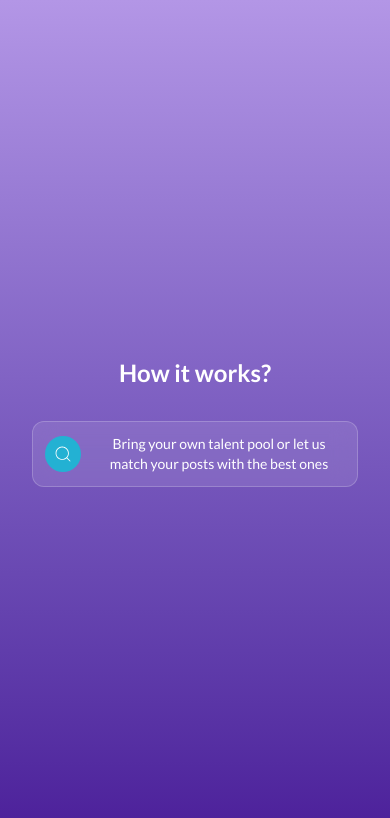
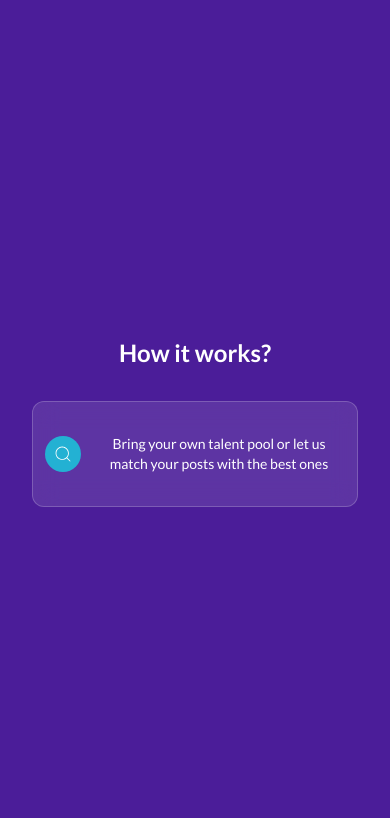
Before and after one commit to Favics-T/Admin-Dashboard, a React (Vite) app: page /welcome in a window 390 px wide. Shown: the top 818 px of the page. Built offline with nearby package versions, Linux system fonts and the light colour scheme.

Commit message:
made a little change to animaton on sign up pag

```diff
--- a/src/Authentication/components/SplashCard.jsx
+++ b/src/Authentication/components/SplashCard.jsx
@@ -11,7 +11,7 @@ const FAQCard = ({ icon: Icon, desc, bgColor }) => (
     animate={{ opacity: 1, y: 0 }}
     exit={{ opacity: 0, y: -20 }}
     transition={{ duration: 0.6 }}
-    className="flex w-full gap-3 items-center bg-white/10 backdrop-blur-md border border-white/20 p-3 rounded-xl"
+    className="flex w-full gap-3 items-center bg-white/10 backdrop-blur-md border border-white/20 px-3 md:py-3 py-8 rounded-xl"
   >
     <div className={`${bgColor} rounded-full p-2`}>
       <Icon className="text-white text-xl" />
@@ -50,14 +50,14 @@ const SplashCard = ({ onGetStarted }) => {
   }, [isMobile]);
 
   return (
-    <div className="bg-gradient-to-b from-[#b396e6] to-[#4B1D99] h-screen flex flex-col md:gap-0 gap-2 justify-center items-center px-8 md:px-20 text-center md:text-left">
+    <div className="  bg-[#4B1D99] h-screen flex flex-col md:gap-0 gap-2 justify-center items-center px-8 md:px-20 text-center md:text-left">
       {/* Title */}
       <h1 className="Lato text-white text-2xl md:text-4xl font-bold mb-6">
         How it works?
       </h1>
 
       {/* FAQ Section */}
-      <div className="w-full md:w-3/4">
+      <div className="w-full  md:w-3/4">
         {isMobile ? (
           <AnimatePresence mode="wait">
             <FAQCard
```
